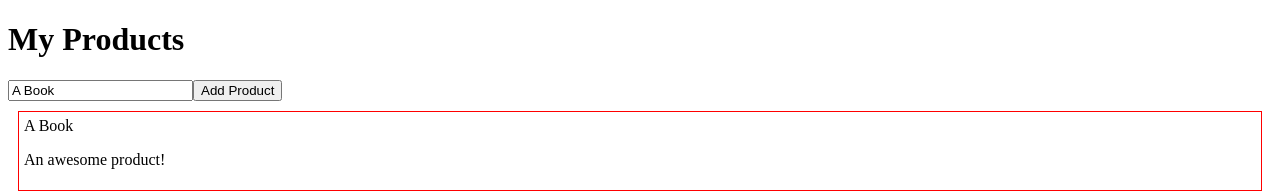
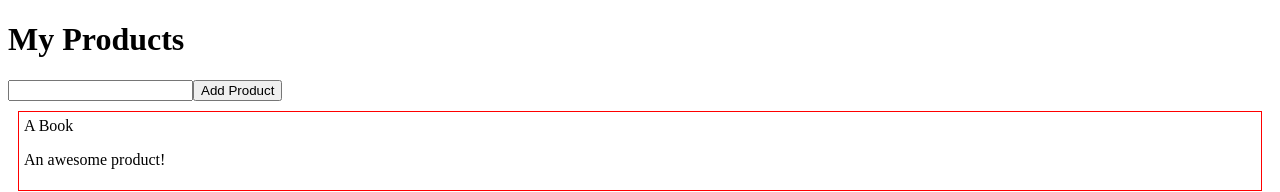
Before and after one commit to LinaSachuk/fitness-tracker, an Angular app in the folder angular-fitness/: page / in a window 1280 px wide. Shown: the top 192 px of the page. Built offline with nearby package versions, Linux system fonts and the light colour scheme.

Commit message:
added form

```diff
--- a/angular-fitness/src/app/products/products.component.html
+++ b/angular-fitness/src/app/products/products.component.html
@@ -1,4 +1,7 @@
 <h1>My Products</h1>
-<input type="text" [(ngModel)]="productName" />
-<button (click)="onAddProduct()">Add Product</button>
+<form (ngSubmit)="onAddProduct()" #f="ngForm">
+    <input type="text" ngModel name="productName" required />
+    <button type="submit">Add Product</button>
+</form>
+
 <app-product (productClicked)="onRemovedProduct(product)" *ngFor="let product of products" [productName]="product"></app-product>
```
